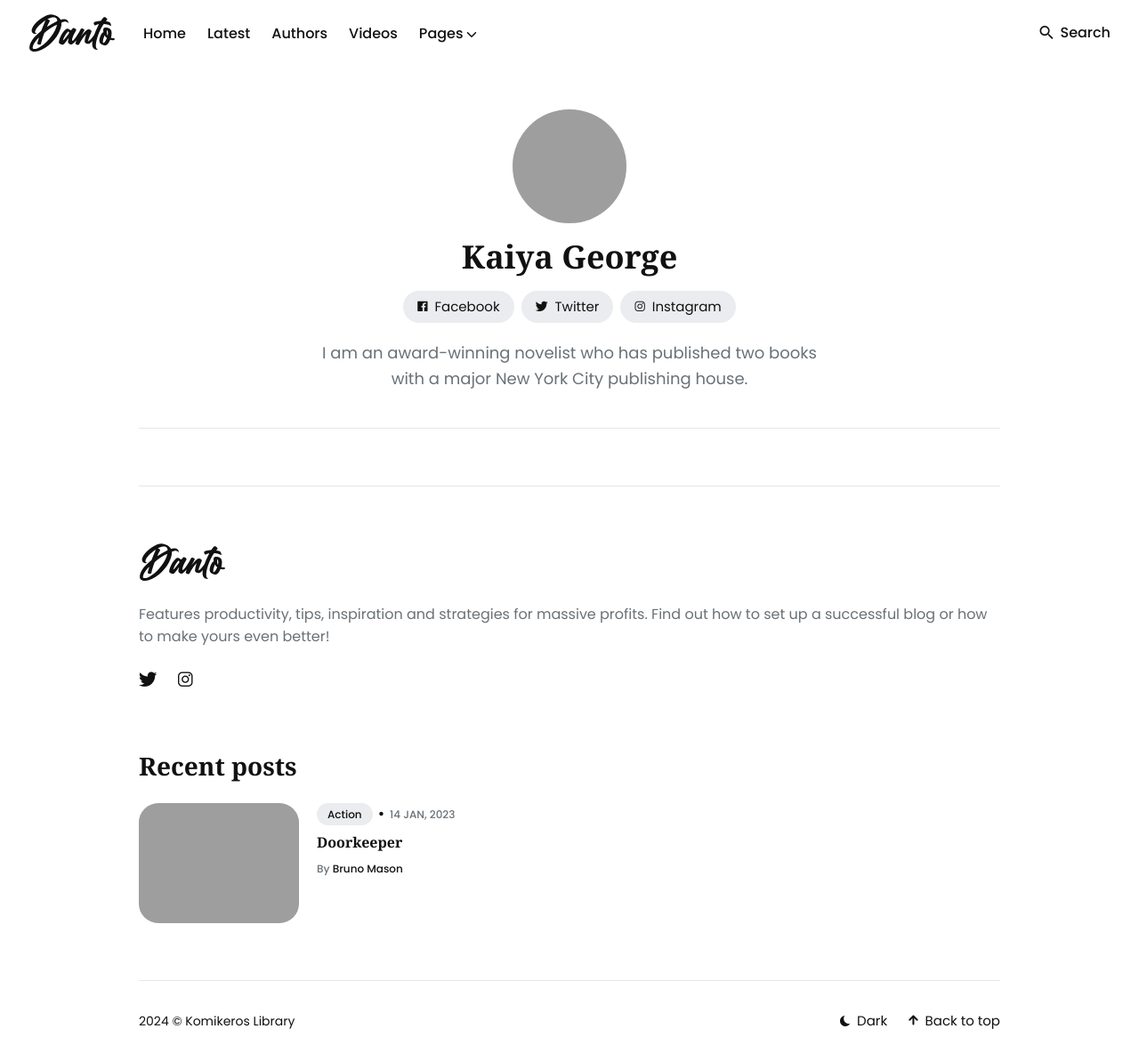
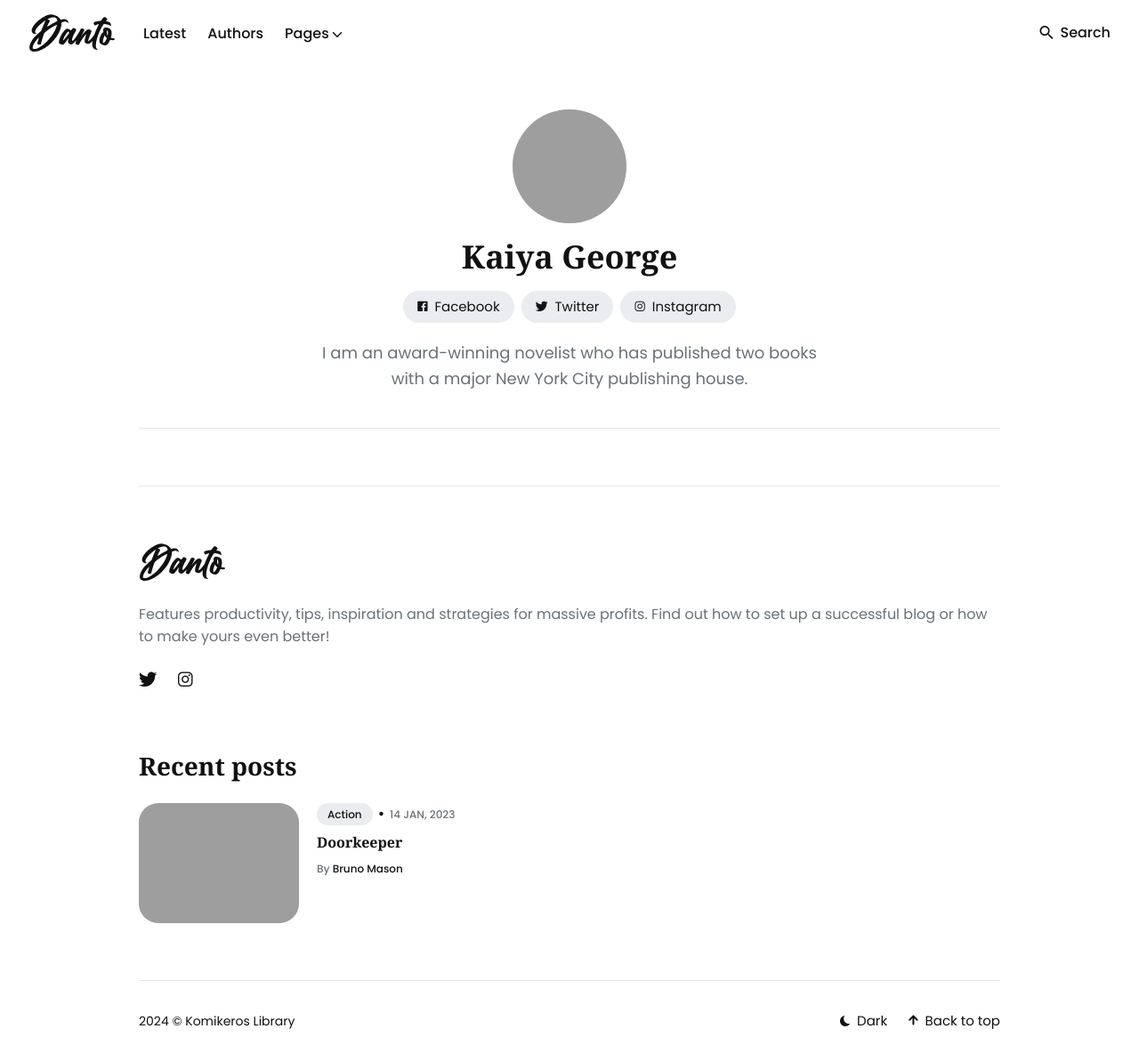
Before and after one commit to komikeros/komikeros.github.io, a Jekyll site: the page built from _authors/kaiya.md, in a window 1280 px wide. Shown: the whole page at 89% size. Built offline with Jekyll 4.4.1, drawn with Linux system fonts in a browser that asks for light colours; grey boxes are pictures that could not be loaded.

Commit message:
Remove placeholder menu items

```diff
--- a/_data/settings.yml
+++ b/_data/settings.yml
@@ -11,20 +11,14 @@ color_scheme: auto # You can choose three modes auto, light, and dark. By defaul
 # Navigation Settings
 menu_settings:
   menu_items:
-    - title: "Home"
-      url: "/"
     - title: "Latest"
       url: "/latest/"
     - title: "Authors"
       url: "/authors/"
-    - title: "Videos"
-      url: "/videos/"
     - title: "Pages"
       submenu:
       - url: "/about/"
         title: "About"
-      - url: "/elements/"
-        title: "Elements"
       - url: "/contact/"
         title: "Contact"
       - url: "/featured/"
```
